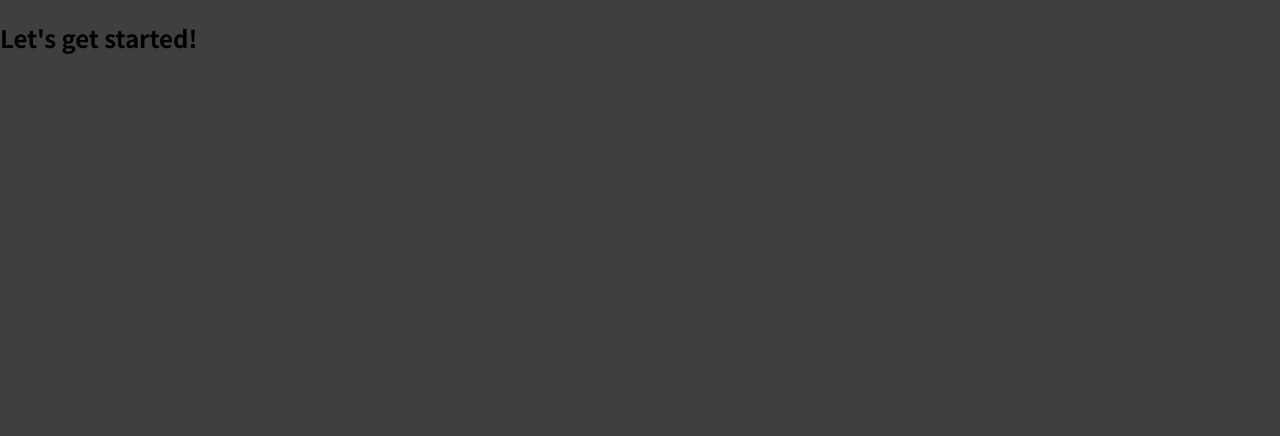
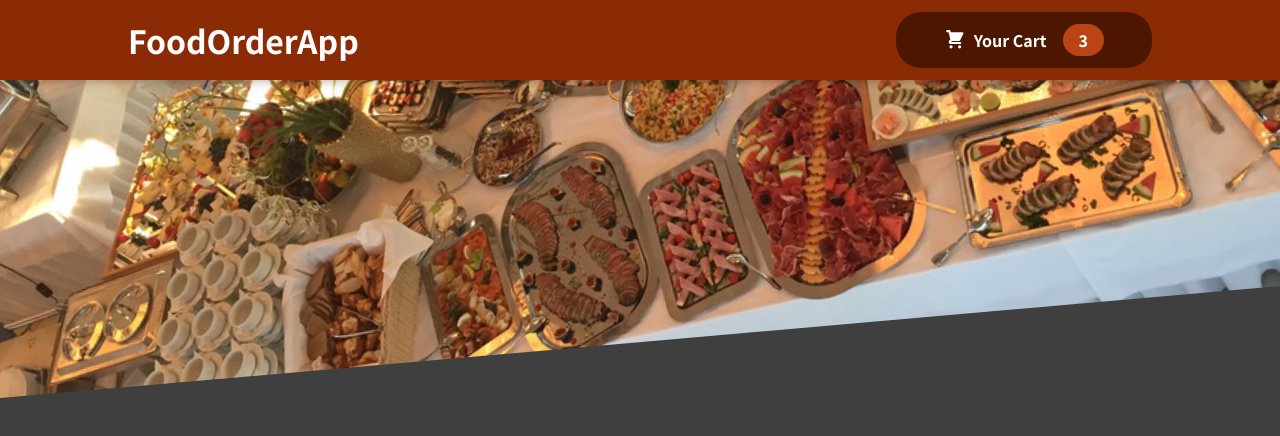
Before and after one commit to vivekbhadula/React6, a React (Create React App) app: page / in a window 1280 px wide. Shown: the top 436 px of the page. Built offline with nearby package versions, Linux system fonts and the light colour scheme.

Commit message:
hardCoded header for now

```diff
--- a/src/App.js
+++ b/src/App.js
@@ -1,8 +1,11 @@
+import { Fragment } from "react";
+import Header from "./components/Layout/Header";
+
 function App() {
   return (
-    <div>
-      <h2>Let's get started!</h2>
-    </div>
+    <Fragment>
+      <Header />
+    </Fragment>
   );
 }
 
--- /dev/null
+++ b/src/components/Cart/CartIcon.js
@@ -0,0 +1,13 @@
+const CartIcon = () => {
+  return (
+    <svg
+      xmlns="http://www.w3.org/2000/svg"
+      viewBox="0 0 20 20"
+      fill="currentColor"
+    >
+      <path d="M3 1a1 1 0 000 2h1.22l.305 1.222a.997.997 0 00.01.042l1.358 5.43-.893.892C3.74 11.846 4.632 14 6.414 14H15a1 1 0 000-2H6.414l1-1H14a1 1 0 00.894-.553l3-6A1 1 0 0017 3H6.28l-.31-1.243A1 1 0 005 1H3zM16 16.5a1.5 1.5 0 11-3 0 1.5 1.5 0 013 0zM6.5 18a1.5 1.5 0 100-3 1.5 1.5 0 000 3z" />
+    </svg>
+  );
+};
+
+export default CartIcon;
--- a/src/components/Layout/Header.js
+++ b/src/components/Layout/Header.js
@@ -1,11 +1,20 @@
-import {Fragment} from "react";
+import { Fragment } from "react";
+import HeaderCartButton from "./HeaderCartButton";
+import mealsImage from "../../assets/meals.jpeg";
+import classes from "./Header.module.css";
 
 function Header(props) {
-    return (
-        <Fragment>
-
-        </Fragment>
-    )
+  return (
+    <Fragment>
+      <header className={classes.header}>
+        <h1>FoodOrderApp</h1>
+        <HeaderCartButton />
+      </header>
+      <div className={classes["main-image"]}>
+          <img src={mealsImage} alt="A table full of food!"/>
+      </div>
+    </Fragment>
+  );
 }
 
 export default Header;
--- /dev/null
+++ b/src/components/Layout/HeaderCartButton.js
@@ -0,0 +1,20 @@
+import classes from "./HeaderCartButton.module.css";
+import CartIcon from "../Cart/CartIcon";
+
+function HeaderCartButton(props) {
+  return (
+    <button className={classes.button}>
+      <span className={classes.icon}>
+          <CartIcon />
+      </span>
+      <span>
+          Your Cart
+      </span>
+      <span className={classes.badge}>
+          3
+      </span>
+    </button>
+  );
+}
+
+export default HeaderCartButton;
--- /dev/null
+++ b/src/components/Layout/HeaderCartButton.module.css
@@ -0,0 +1,59 @@
+.button {
+  cursor: pointer;
+  font: inherit;
+  border: none;
+  background-color: #4d1601;
+  color: white;
+  padding: 0.75rem 3rem;
+  display: flex;
+  justify-content: space-around;
+  align-items: center;
+  border-radius: 25px;
+  font-weight: bold;
+}
+
+.button:hover,
+.button:active {
+  background-color: #2c0d00;
+}
+
+.icon {
+  width: 1.35rem;
+  height: 1.35rem;
+  margin-right: 0.5rem;
+}
+
+.badge {
+  background-color: #b94517;
+  padding: 0.25rem 1rem;
+  border-radius: 25px;
+  margin-left: 1rem;
+  font-weight: bold;
+}
+
+.button:hover .badge,
+.button:active .badge {
+  background-color: #92320c;
+}
+
+.bump {
+  animation: bump 300ms ease-out;
+}
+
+@keyframes bump {
+  0% {
+    transform: scale(1);
+  }
+  10% {
+    transform: scale(0.9);
+  }
+  30% {
+    transform: scale(1.1);
+  }
+  50% {
+    transform: scale(1.15);
+  }
+  100% {
+    transform: scale(1);
+  }
+}
```
Also changed, not shown: src/assets/meals.jpeg (renamed from public/meals.jpeg), 1 other file (tests, documents, lock files or other folders).
